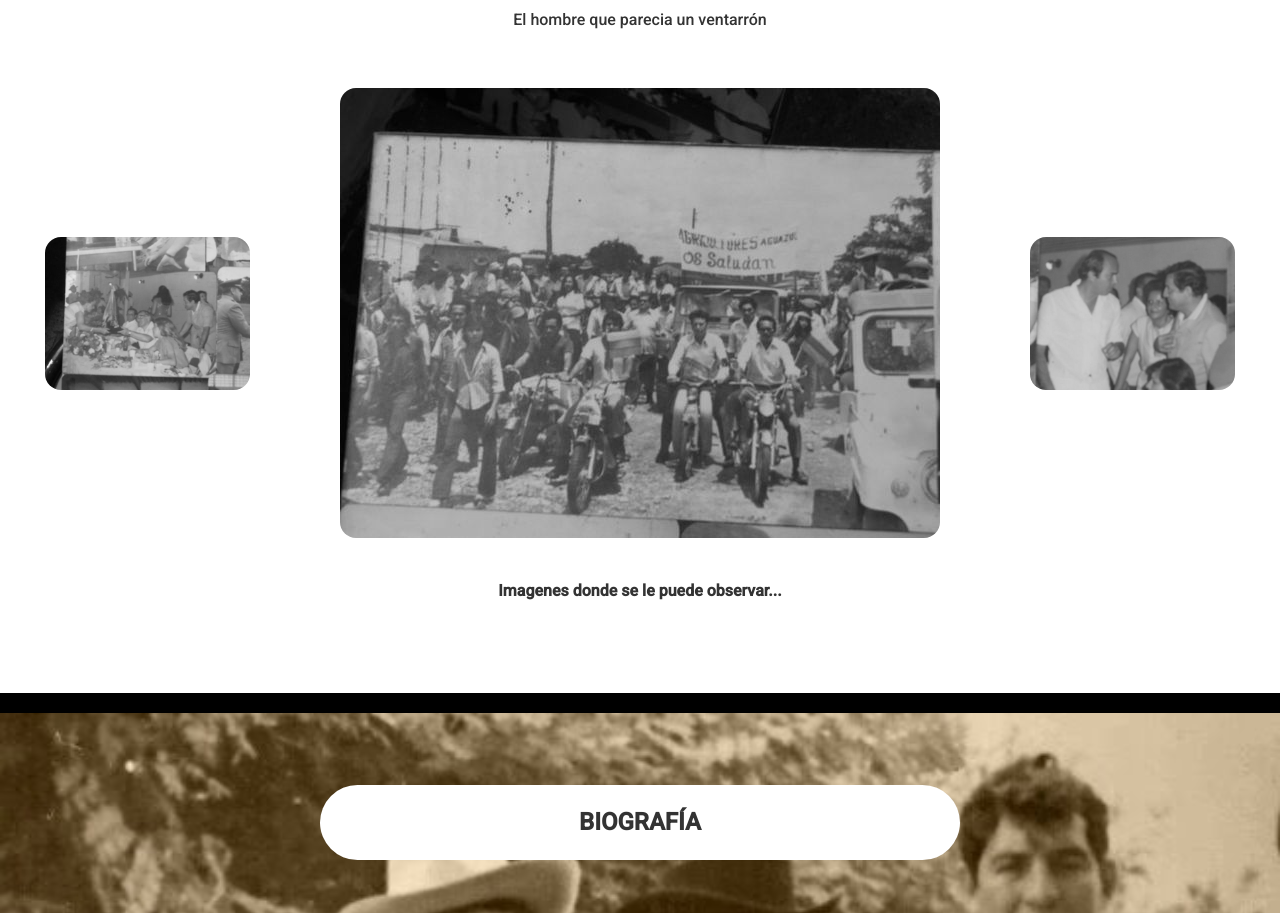
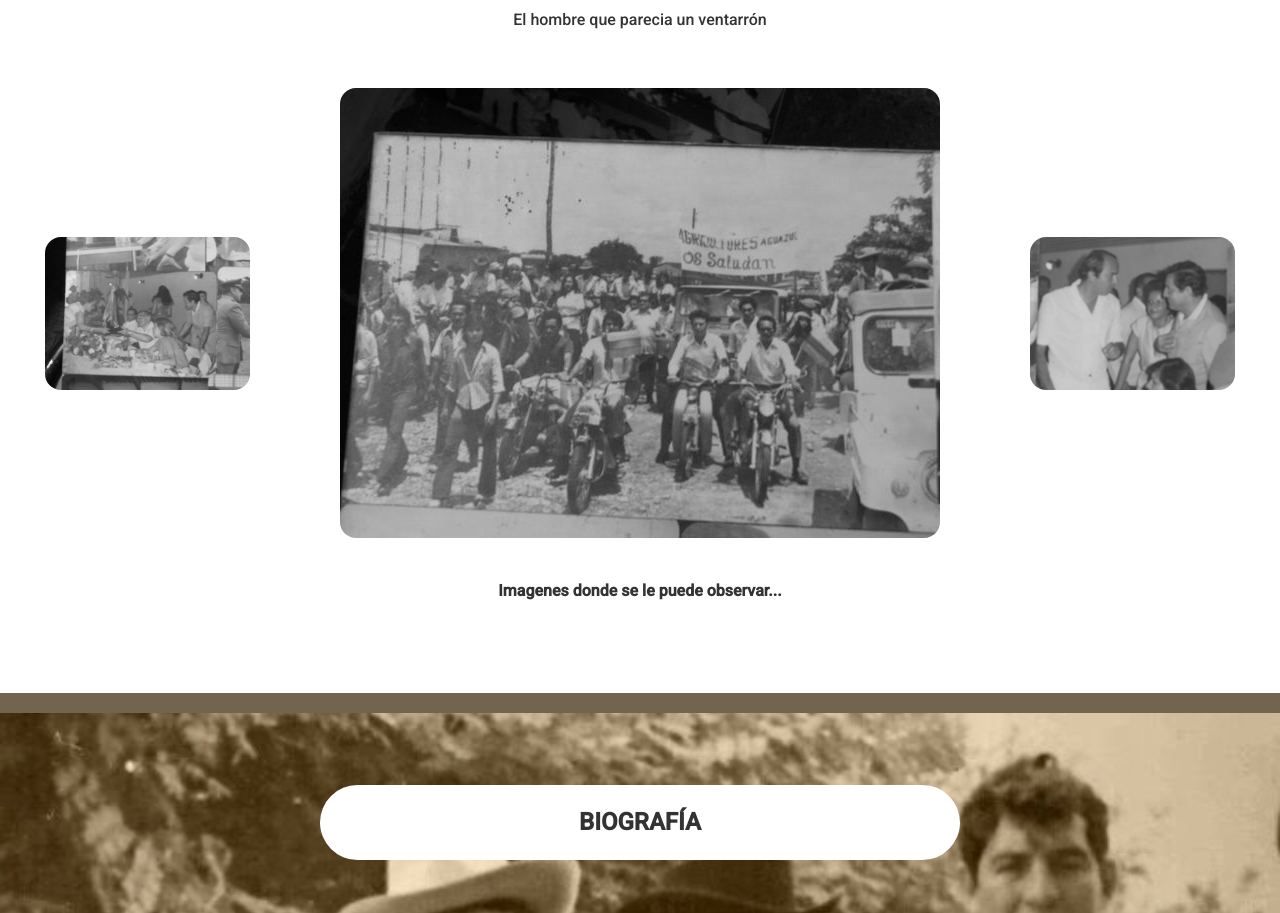
Before and after one commit to nivandres/fccprojects, a plain HTML site: page responsive-web-design/tributepage.html in a window 1280 px wide. Shown: the part 188-1101 px from the top of the page. Drawn offline with Linux system fonts and the light colour scheme.

Commit message:
Update style.css

```diff
--- a/responsive-web-design/tributepage/style.css
+++ b/responsive-web-design/tributepage/style.css
@@ -270,7 +270,7 @@ footer h2:hover {
 
 .bord {
     padding: 10px;
-    background-color: black;
+    background-color: #72644f;
 }
 
 #n {
```
